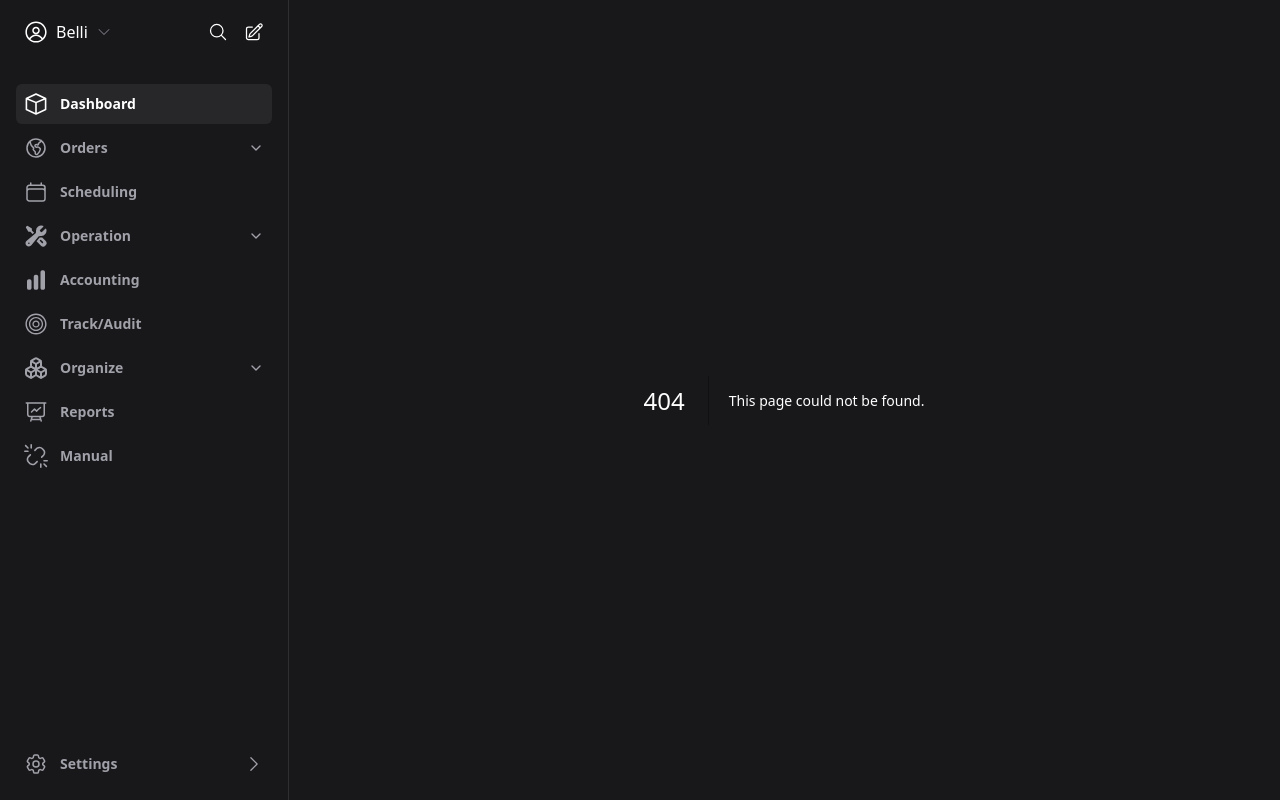
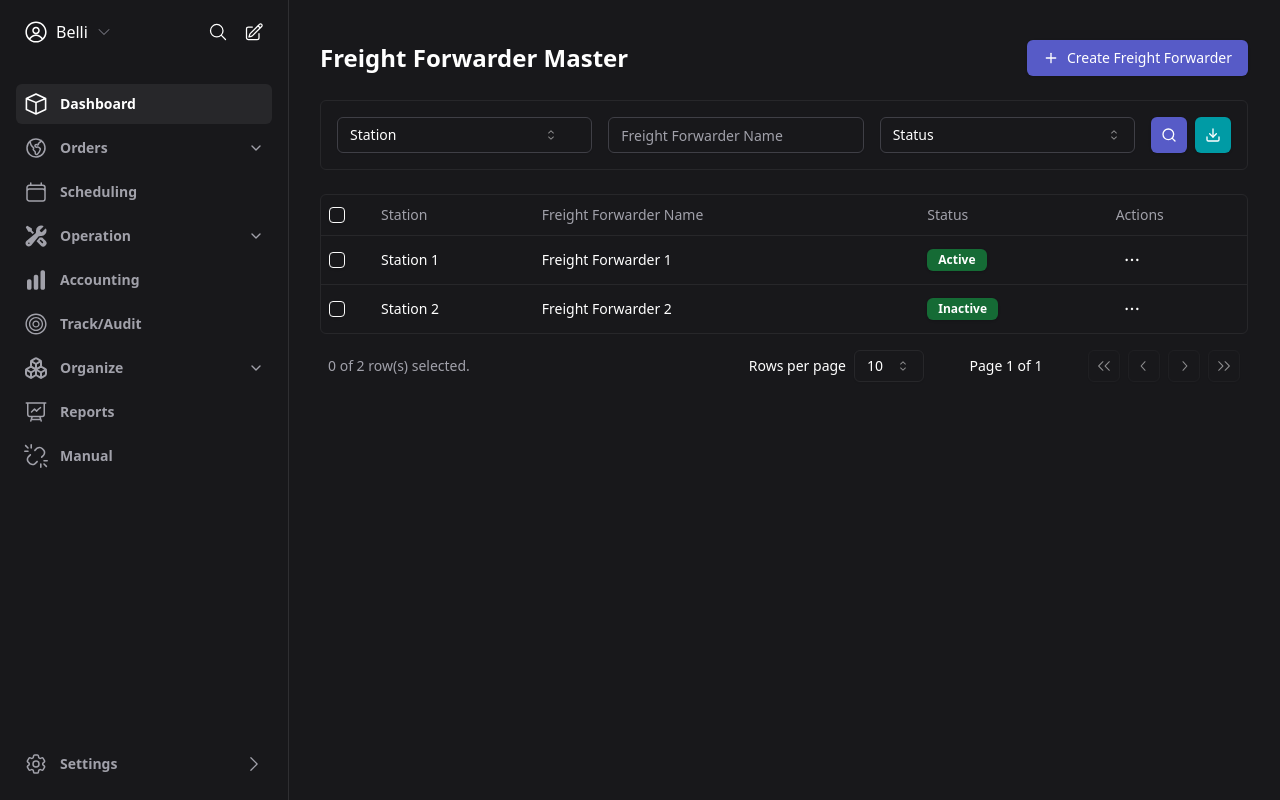
Before and after one commit to belliai/hackathon, a Next.js app: page /organize/masters/finance/freight-forwarder in a window 1280 px wide. Before the commit this address had no page. Built offline with nearby package versions, Linux system fonts and the light colour scheme.

Commit message:
[k360-7.0-10/47] 07.04 Organize → Masters → Finance → Freight Forwarder Master

```diff
--- a/app/organize/masters/components/MastersPageTemplate.tsx
+++ b/app/organize/masters/components/MastersPageTemplate.tsx
@@ -96,7 +96,7 @@ export default function MastersPageTemplate({
           <form className="flex flex-col md:flex-row gap-4 items-end w-full">
             {filterFormFields.map((field) => {
               return (
-                <div key={field.name} className="max-w-72">
+                <div key={field.name} className="md:max-w-72 w-full">
                   <FormTextField {...field} form={filterHookForm} />
                 </div>
               );
--- /dev/null
+++ b/app/organize/masters/components/columnItem.tsx
@@ -0,0 +1,11 @@
+import DataTableSelectHead from "@/components/data-table/DataTableSelectHead";
+import DataTableSelectRow from "@/components/data-table/DataTableSelectRow";
+import { ColumnDef } from "@tanstack/react-table";
+
+export const selectColumn: ColumnDef<any> = {
+  id: "select",
+  header: ({ table }) => <DataTableSelectHead table={table} />,
+  cell: ({ row }) => <DataTableSelectRow row={row} />,
+  enableSorting: false,
+  enableHiding: false,
+};
--- /dev/null
+++ b/app/organize/masters/finance/freight-forwarder/page.tsx
@@ -0,0 +1,94 @@
+"use client";
+
+import { FormTextFieldProps } from "@/components/form/FormTextField";
+import MastersPageTemplate from "../../components/MastersPageTemplate";
+import { Search } from "lucide-react";
+import {
+  DUMMY_SELECT_OPTIONS,
+  DUMMY_SELECT_OPTIONS_STATUS,
+} from "../../components/dummySelectOptions";
+import { ColumnDef } from "@tanstack/react-table";
+import { selectColumn } from "../../components/columnItem";
+import { DataTableRowActions } from "@/components/data-table/data-table-row-actions";
+import { Badge } from "@/components/ui/badge";
+import { useForm } from "react-hook-form";
+
+export default function MasterFreightForwarderPage() {
+  const formFields: Omit<FormTextFieldProps, "form">[] = [
+    {
+      name: "station",
+      placeholder: "Station",
+      type: "select",
+      endIcon: <Search size={16} />,
+      options: DUMMY_SELECT_OPTIONS,
+    },
+    {
+      name: "freight_forwarder_name",
+      placeholder: "Freight Forwarder Name",
+      type: "text",
+    },
+    {
+      name: "status",
+      placeholder: "Status",
+      type: "select",
+      options: DUMMY_SELECT_OPTIONS_STATUS,
+    },
+  ];
+
+  const columns: ColumnDef<any>[] = [
+    { ...selectColumn },
+    {
+      accessorKey: "station",
+      header: "Station",
+    },
+    {
+      accessorKey: "freight_forwarder_name",
+      header: "Freight Forwarder Name",
+    },
+    {
+      accessorKey: "status",
+      header: "Status",
+      cell: ({ row }) => (
+        <Badge className="bg-green-700/80 text-white hover:bg-green-600">
+          {row.original.status}
+        </Badge>
+      ),
+    },
+    {
+      accessorKey: "actions",
+      header: "Actions",
+      cell: ({ row }) => <DataTableRowActions row={row} />,
+    },
+  ];
+
+  const filterForm = useForm();
+  const freightForwarderForm = useForm();
+
+  const data = [
+    {
+      station: "Station 1",
+      freight_forwarder_name: "Freight Forwarder 1",
+      status: "Active",
+      actions: "Actions 1",
+    },
+    {
+      station: "Station 2",
+      freight_forwarder_name: "Freight Forwarder 2",
+      status: "Inactive",
+      actions: "Actions 2",
+    },
+  ];
+
+  return (
+    <MastersPageTemplate
+      heading="Freight Forwarder Master"
+      buttonText="Create Freight Forwarder"
+      columns={columns}
+      filterHookForm={filterForm}
+      filterFormFields={formFields}
+      formFields={formFields}
+      hookForm={freightForwarderForm}
+      data={data}
+    />
+  );
+}
--- a/components/nav/sidebar.tsx
+++ b/components/nav/sidebar.tsx
@@ -136,6 +136,10 @@ const navigation = [
                 name: "Currency",
                 href: "/organize/masters/finance/currency",
               },
+              {
+                name: "Freight Forwarder",
+                href: "/organize/masters/finance/freight-forwarder",
+              }
             ],
           },
         ],
```
